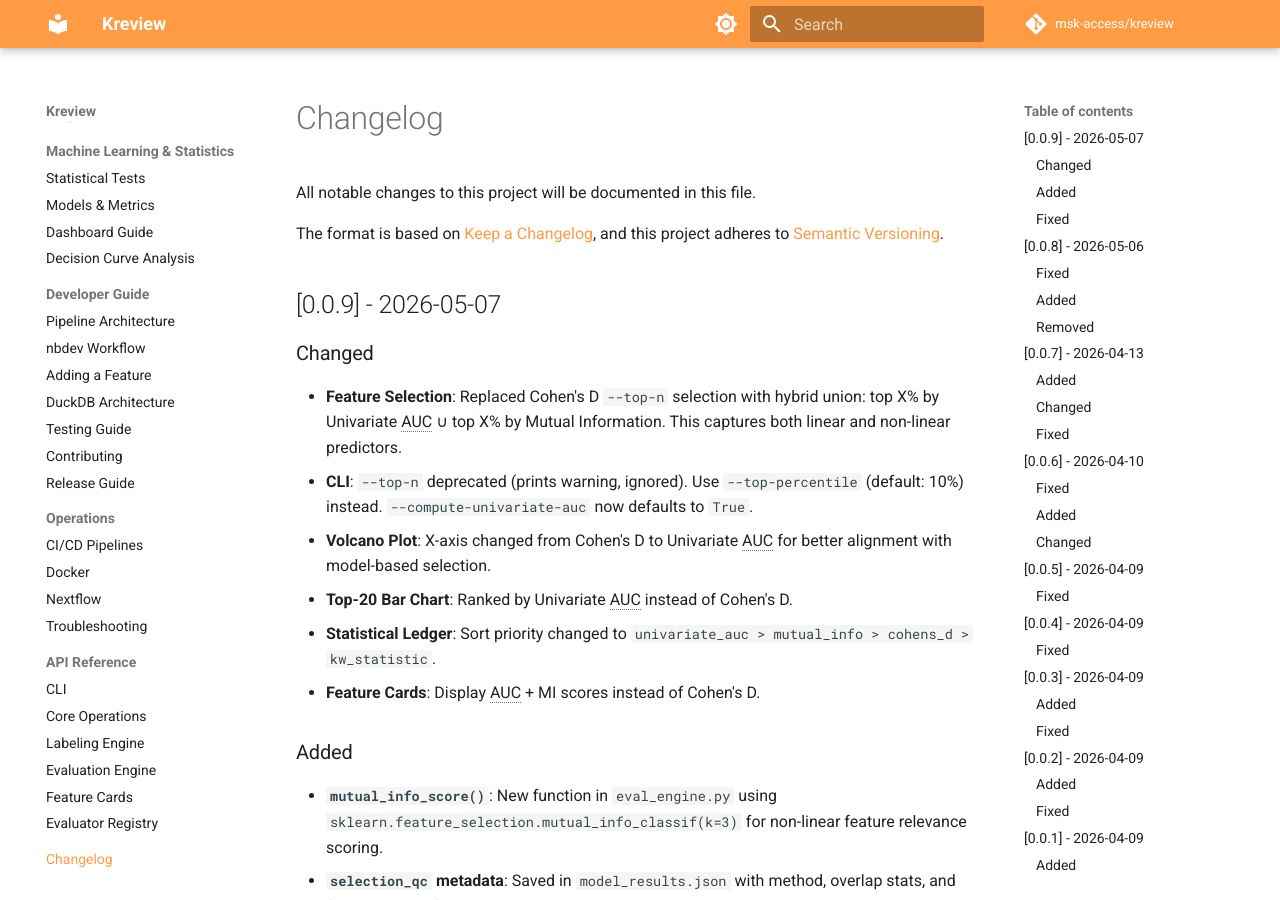
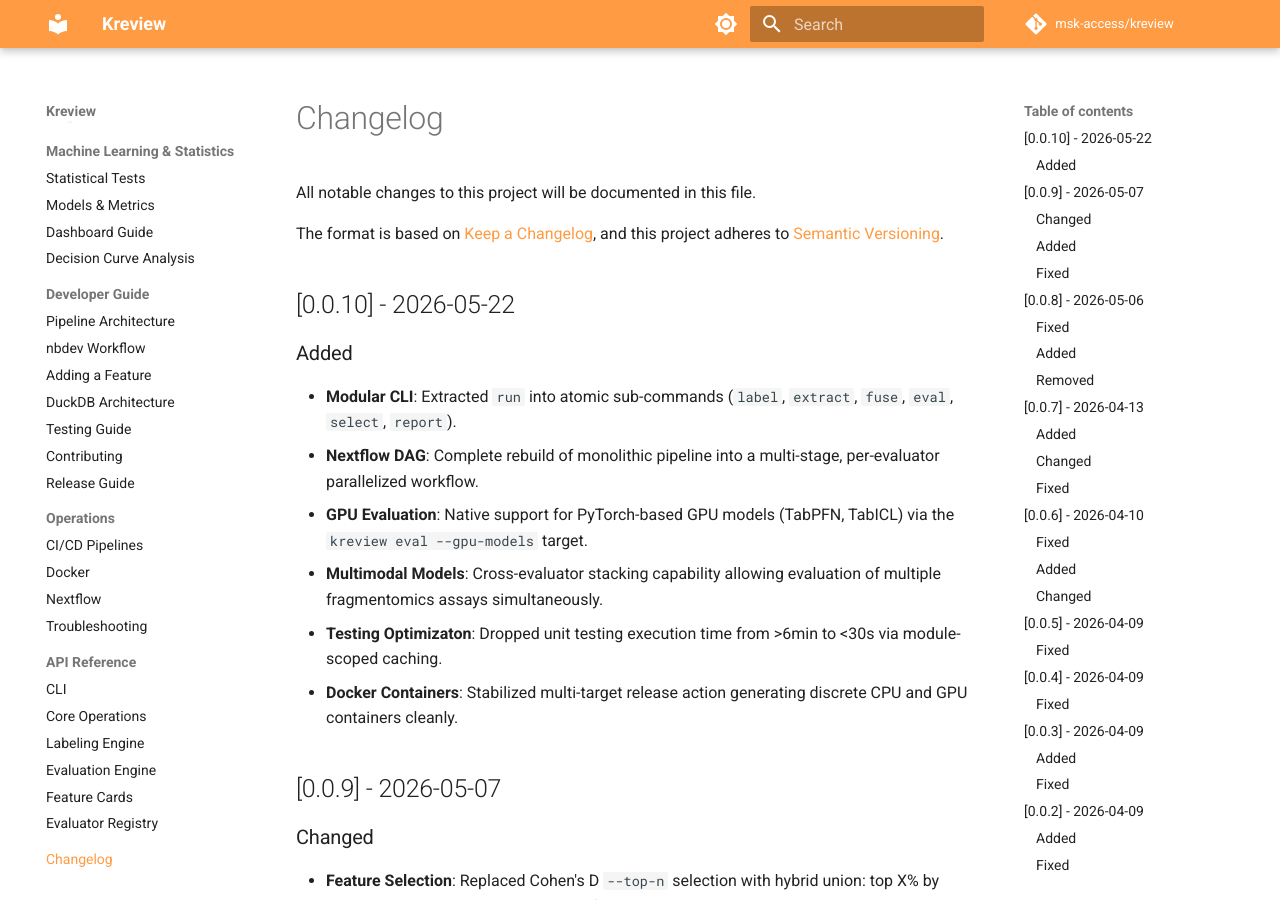
Before and after one commit to msk-access/kreview, an MkDocs documentation site: the page built from docs/changelog.md, in a window 1280 px wide and 900 px high. Built offline with MkDocs 1.6.1 and Material for MkDocs 9.7.7, drawn with Linux system fonts in a browser that asks for light colours; comment, search, counter and statistics services are not loaded; the version menu is left out.

Commit message:
release: v0.0.10

```diff
--- a/docs/changelog.md
+++ b/docs/changelog.md
@@ -4,6 +4,15 @@ All notable changes to this project will be documented in this file.
 
 The format is based on [Keep a Changelog](https://keepachangelog.com/en/1.0.0/),
 and this project adheres to [Semantic Versioning](https://semver.org/spec/v2.0.0.html).
+
+## [0.0.10] - 2026-05-22
+### Added
+- **Modular CLI**: Extracted `run` into atomic sub-commands (`label`, `extract`, `fuse`, `eval`, `select`, `report`).
+- **Nextflow DAG**: Complete rebuild of monolithic pipeline into a multi-stage, per-evaluator parallelized workflow.
+- **GPU Evaluation**: Native support for PyTorch-based GPU models (TabPFN, TabICL) via the `kreview eval --gpu-models` target.
+- **Multimodal Models**: Cross-evaluator stacking capability allowing evaluation of multiple fragmentomics assays simultaneously.
+- **Testing Optimizaton**: Dropped unit testing execution time from >6min to <30s via module-scoped caching.
+- **Docker Containers**: Stabilized multi-target release action generating discrete CPU and GPU containers cleanly.
 
 ## [0.0.9] - 2026-05-07
 ### Changed
--- a/kreview/__init__.py
+++ b/kreview/__init__.py
@@ -1 +1 @@
-__version__ = "0.0.9"
+__version__ = "0.0.10"
```
Also changed, not shown: CHANGELOG.md (+9 -0 lines), 2 other files.
